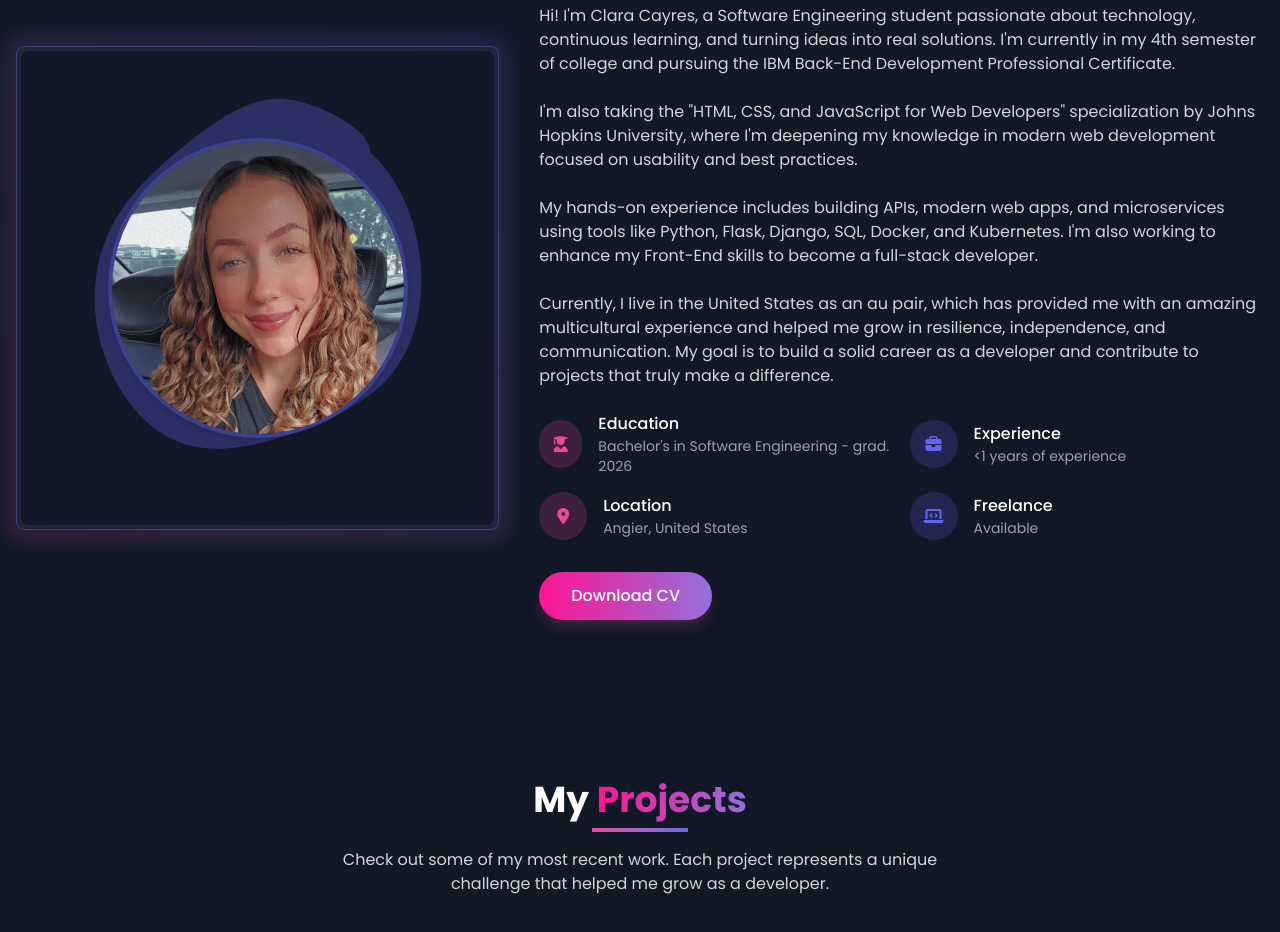
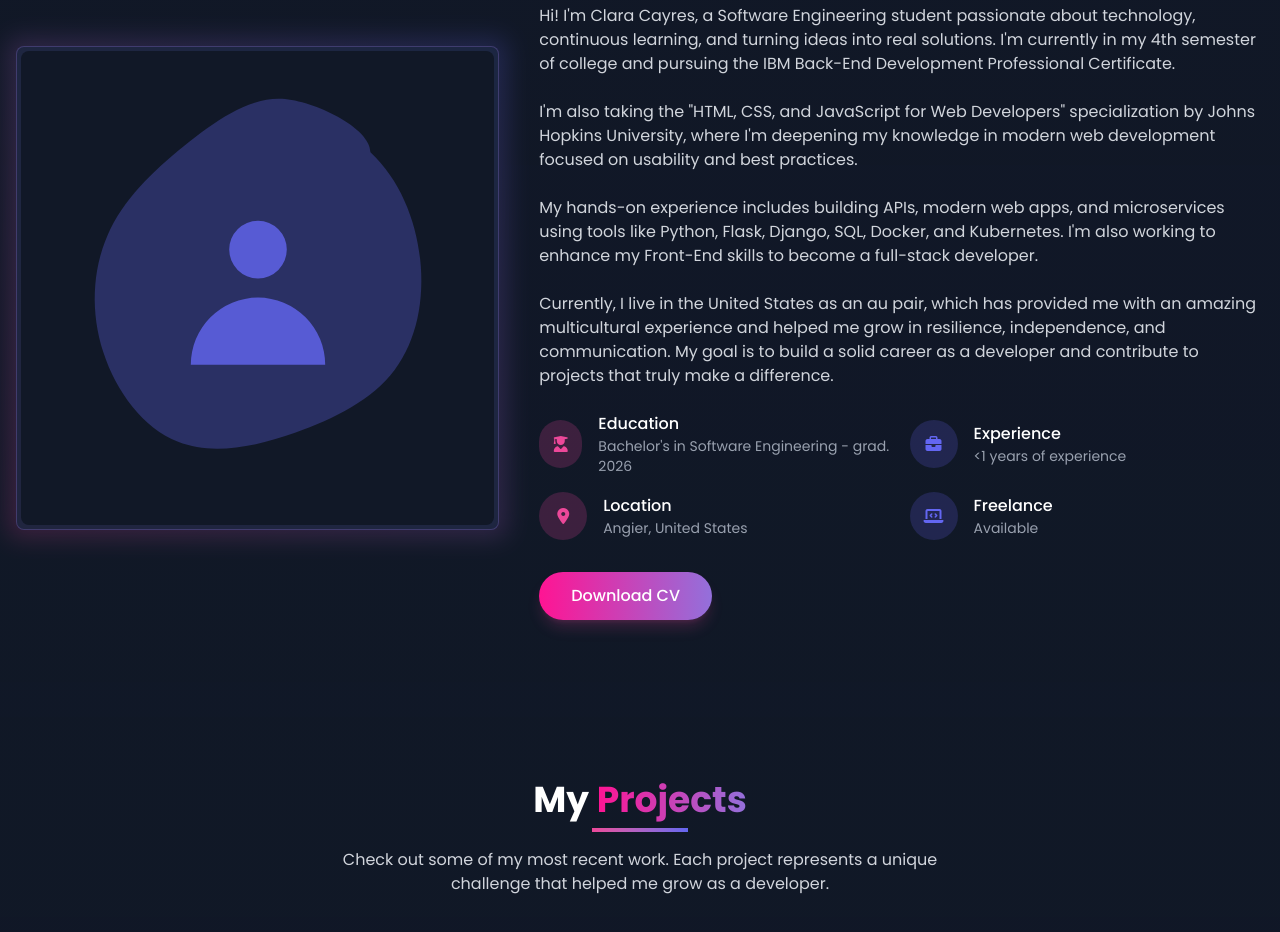
Before and after one commit to claracayres/claracayres-portfolio, a React (Vite) app: page / in a window 1280 px wide. Shown: the part 1040-1972 px from the top of the page. Built offline with nearby package versions, Linux system fonts and the light colour scheme.

Commit message:
Atualização

```diff
--- a/Script.js
+++ b/Script.js
@@ -35,12 +35,12 @@ export function initDomScripts() {
       }
     });
 
-    navLinks.forEach((link) => {
-      link.classList.remove("active");
-      if (link.getAttribute("href").substring(1) === current) {
-        link.classList.add("active");
-      }
-    });
+    // navLinks.forEach((link) => {
+    //   link.classList.remove("active");
+    //   if (link.getAttribute("href").substring(1) === current) {
+    //     link.classList.add("active");
+    //   }
+    // });
   });
 
   // Back to top button
--- a/index.html
+++ b/index.html
@@ -7,7 +7,6 @@
     <link href="/src/styles/global.css" rel="stylesheet">
     <!-- <script src="tailwind.config.js"></script> -->
     <!-- <script src="https://cdn.tailwindcss.com"></script> -->
-
     <meta name="viewport" content="width=device-width, initial-scale=1.0" />
     <title>Clara Cayres | Portfolio</title>
   </head>
--- a/src/components/BackToTop.jsx
+++ b/src/components/BackToTop.jsx
@@ -24,7 +24,7 @@ const BackToTop = () => {
     return (
     <button id="back-to-top" className="fixed bottom-6 right-6 w-12 h-12 rounded-full btn-gradient flex items-center justify-center opacity-0 invisible transition-all z-50 cursor-pointer shadow-lg shadow-pink/20">
         <svg className="w-5 h-5" fill="none" stroke="currentColor" viewBox="0 0 24 24" xmlns="http://www.w3.org/2000/svg">
-        <path stroke-linecap="round" stroke-linejoin="round" stroke-width="2" d="M5 10l7-7m0 0l7 7m-7-7v18"></path>
+        <path strokeLinecap="round" strokeLinejoin="round" strokeWidth="2" d="M5 10l7-7m0 0l7 7m-7-7v18"></path>
         </svg>
     </button>
     );
--- a/src/pages/About-me.jsx
+++ b/src/pages/About-me.jsx
@@ -31,11 +31,18 @@ const AboutMe = () => {
                                     </svg>
 
                                     <div className="absolute inset-0 flex items-center justify-center">
-                                        <img
-                                            src={eu}
-                                            alt="Maria Clara"
-                                            className="w-50 h-50 md:w-75 md:h-75 object-cover rounded-full border-4 border-purple/30 shadow-md"
-                                        />
+                                        <svg
+                                        className="w-32 h-32 md:w-48 md:h-48 text-purple/80"
+                                        fill="currentColor"
+                                        viewBox="0 0 20 20"
+                                        xmlns="http://www.w3.org/2000/svg">
+                                            <path
+                                            fillRule="evenodd"
+                                            d="M10 9a3 3 0 100-6 3 3 0 000 6zm-7 9a7 7 0 1114 0H3z"
+                                            clipRule="evenodd">
+
+                                            </path>
+                                        </svg>
                                     </div>
                                 </div>
                             </div>
--- a/src/pages/Projects.jsx
+++ b/src/pages/Projects.jsx
@@ -16,7 +16,7 @@ const Projects = () => {
                             <div className="project-card card rounded-xl overflow-hidden max-w-md">
                                 <div className="h-48 bg-gradient-to-br from-pink to-purple flex items-center justify-center">
                                     <svg className="w-20 h-20 text-white" fill="none" stroke="currentColor" viewBox="0 0 24 24" xmlns="http://www.w3.org/2000/svg">
-                                        <path stroke-linecap="round" stroke-linejoin="round" stroke-width="1.5" d="M9.75 17L9 20l-1 1h8l-1-1-.75-3M3 13h18M5 17h14a2 2 0 002-2V5a2 2 0 00-2-2H5a2 2 0 00-2 2v10a2 2 0 002 2z"></path>
+                                        <path strokeLinecap="round" strokeLinejoin="round" strokeWidth="1.5" d="M9.75 17L9 20l-1 1h8l-1-1-.75-3M3 13h18M5 17h14a2 2 0 002-2V5a2 2 0 00-2-2H5a2 2 0 00-2 2v10a2 2 0 002 2z"></path>
                                     </svg>
                                 </div>
                                 <div className="p-6">
```
